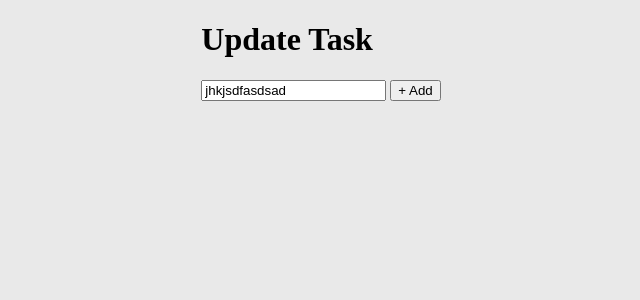
After one commit to rizwanPizzee/Task-Manager, a Flask app: page /update/2 in a window 1280 px wide. The commit adds this page. Shown: the top 300 px of the page, without its empty margins (319-959 px from the left). Run offline with Flask 3, Linux system fonts and the light colour scheme; data comes from the database, SQL or seed files in the repository; both versions use the stored data as it was after the commit.

Commit message:
Added the update/edit functionality

```diff
--- a/app.py
+++ b/app.py
@@ -47,6 +47,21 @@ def delete(id):
     except:
         print('Error while deleting task!')
 
+@app.route("/update/<int:id>", methods = ['GET', 'POST'])
+def update(id):
+    update_task = Todo.query.get_or_404(id)
+
+    if request.method == 'POST':
+        update_task.content = request.form['content']
+
+        try:
+            db.session.commit()
+            return redirect('/')
+        except:
+            print('Error while Updating task!')
+    else:
+        return render_template('update.html', task = update_task)
+
 if __name__ == "__main__":
     with app.app_context():
         db.create_all()
--- a/templates/index.html
+++ b/templates/index.html
@@ -21,7 +21,7 @@
                 <td>
                     <a href="/delete/{{task.id}}">Delete</a>
                     <br>
-                    <a href="">Update</a>
+                    <a href="/update/{{task.id}}">Update</a>
                 </td>
             </tr>
         {% endfor %}
--- /dev/null
+++ b/templates/update.html
@@ -0,0 +1,17 @@
+{% extends 'base.html' %} {% block head%}
+<title>Task Manager</title>
+{% endblock %} {% block body%}
+
+<div class="content">
+  <h1>Update Task</h1>
+  <form action="/update/{{task.id}}" method="post">
+    <input
+      type="text"
+      name="content"
+      placeholder="Enter Text..."
+      value="{{task.content}}"
+    />
+    <input type="submit" value="+ Add" />
+  </form>
+</div>
+{% endblock %}
```
Also changed, not shown: instance/test.db.
